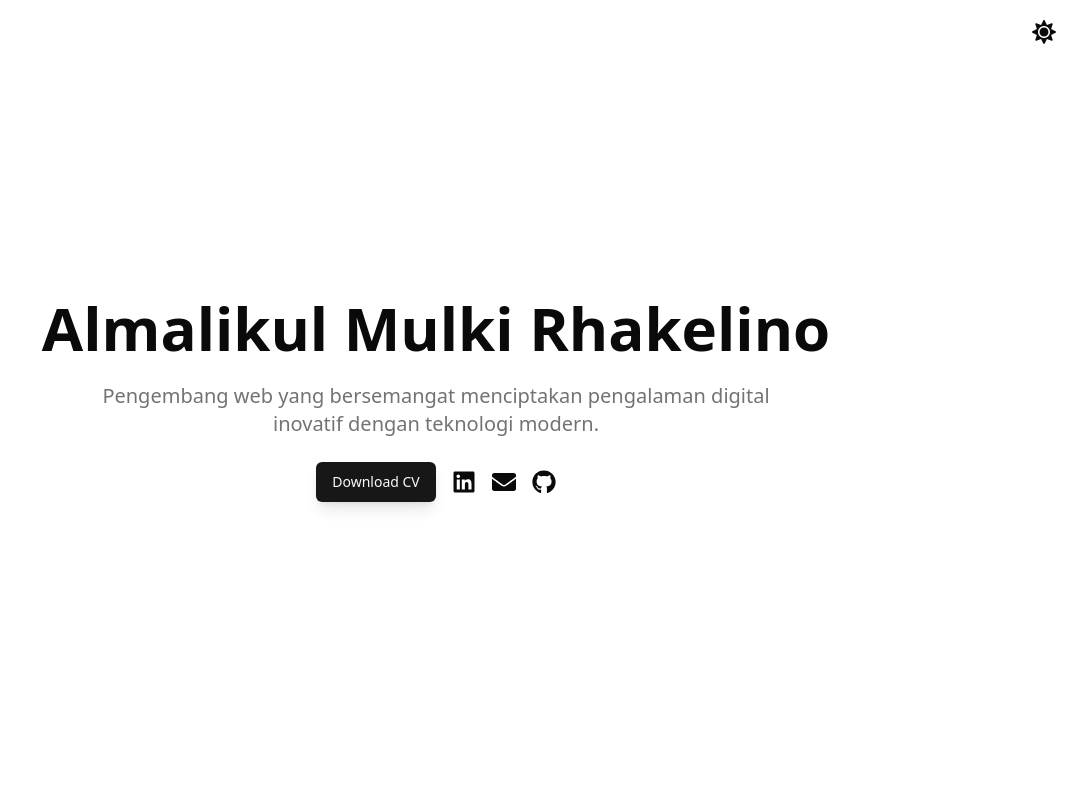
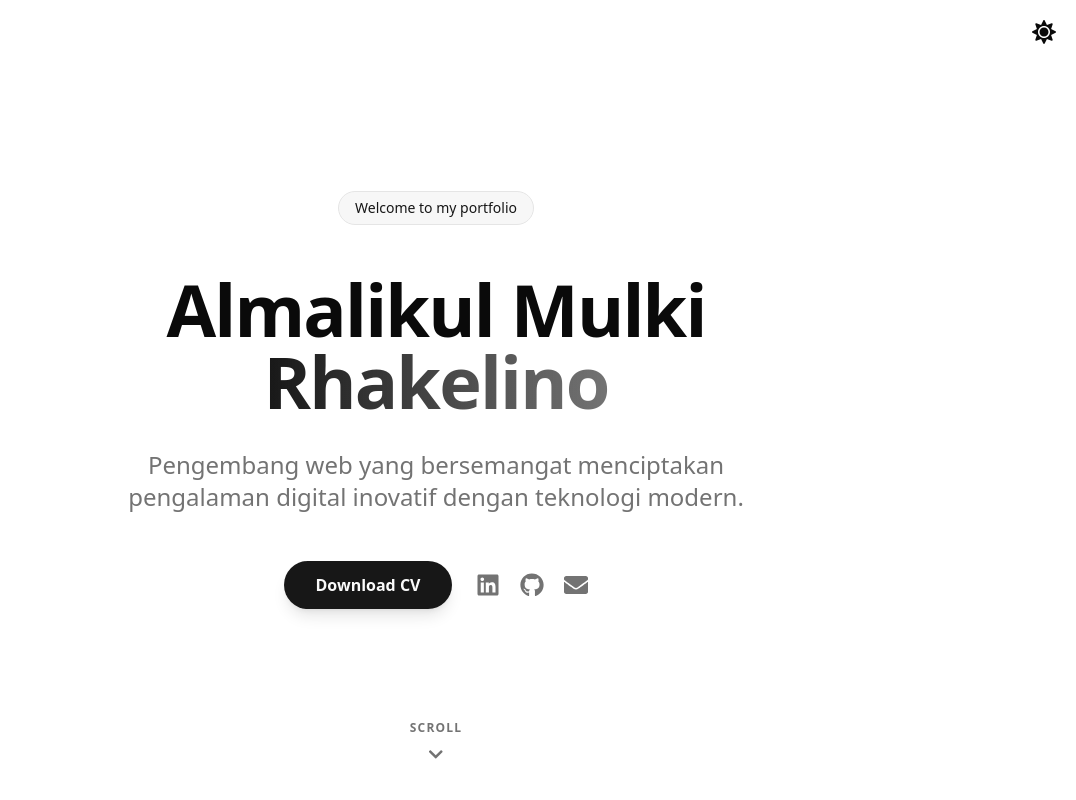
Before and after one commit to Rhakelino/portfolio, a React (Vite) app: page / in a window 1280 px wide. Shown: the top 800 px of the page, without its empty margins (204-1280 px from the left). Built offline with nearby package versions, Linux system fonts and the light colour scheme; no server answers; the database is empty.

Commit message:
fix width image and add animation on scroll

```diff
--- a/src/components/Header.jsx
+++ b/src/components/Header.jsx
@@ -1,103 +1,132 @@
 import { motion } from "framer-motion";
-import { FaLinkedin, FaEnvelope, FaGithub } from "react-icons/fa";
+import { FaLinkedin, FaEnvelope, FaGithub, FaChevronDown } from "react-icons/fa";
 
-const HeaderParticles = () => {
+const Header = () => {
   const containerVariants = {
     hidden: { opacity: 0 },
     visible: {
       opacity: 1,
       transition: {
-        delayChildren: 0,
-        staggerChildren: 0
+        delayChildren: 0.2,
+        staggerChildren: 0.15
       }
     }
   };
 
   const itemVariants = {
-    hidden: { y: 20, opacity: 0 },
+    hidden: { y: 30, opacity: 0 },
     visible: {
       y: 0,
       opacity: 1,
       transition: {
-        duration: 0.5,
-        ease: "easeOut"
+        duration: 0.8,
+        ease: [0.6, -0.05, 0.01, 0.99]
       }
     }
   };
 
   return (
-    <div className="relative min-h-screen overflow-hidden">
+    <div className="relative min-h-[100svh] flex flex-col items-center justify-center overflow-hidden">
+      {/* Background decoration */}
+      <motion.div
+        animate={{
+          scale: [1, 1.1, 1],
+          opacity: [0.2, 0.3, 0.2],
+        }}
+        transition={{
+          duration: 8,
+          repeat: Infinity,
+          ease: "easeInOut",
+        }}
+        className="absolute w-[300px] h-[300px] md:w-[500px] md:h-[500px] bg-primary/20 rounded-full blur-[100px] -z-10"
+      />
+
       <motion.div
         initial="hidden"
         animate="visible"
         variants={containerVariants}
-        className="relative z-10 min-h-screen flex items-center justify-center"
+        className="relative z-10 w-full max-w-4xl px-4 text-center space-y-8"
       >
-        <div className="text-center space-y-6">
+        <motion.div variants={itemVariants}>
+          <span className="inline-block px-4 py-1.5 rounded-full bg-secondary/80 text-secondary-foreground text-sm font-medium mb-4 backdrop-blur-sm border border-border">
+            Welcome to my portfolio
+          </span>
+        </motion.div>
+
         <motion.h1
           variants={itemVariants}
-            className="text-5xl md:text-6xl font-extrabold text-foreground"
+          className="text-5xl md:text-7xl font-extrabold text-foreground tracking-tight px-2"
         >
-            Almalikul Mulki Rhakelino
+          Almalikul Mulki <span className="text-transparent bg-clip-text bg-gradient-to-r from-primary to-primary/60">Rhakelino</span>
         </motion.h1>
 
         <motion.p
           variants={itemVariants}
-            className="text-xl text-muted-foreground max-w-2xl mx-auto"
+          className="text-xl md:text-2xl text-muted-foreground max-w-2xl mx-auto leading-relaxed px-4"
         >
           Pengembang web yang bersemangat menciptakan pengalaman digital inovatif dengan teknologi modern.
         </motion.p>
 
         <motion.div
           variants={itemVariants}
-            className="flex justify-center gap-4"
+          className="flex flex-col sm:flex-row justify-center items-center gap-6 pt-4"
         >
           <motion.a
             href="/files/CV_ALMALIKUL_RHAKELINO_2025.pdf"
             download
             whileHover={{ scale: 1.05 }}
             whileTap={{ scale: 0.95 }}
-              className="inline-flex items-center justify-center rounded-md text-sm font-medium ring-offset-background transition-colors focus-visible:outline-none focus-visible:ring-2 focus-visible:ring-ring focus-visible:ring-offset-2 bg-primary text-primary-foreground hover:bg-primary/90 h-10 px-4 py-2 shadow-lg"
+            className="inline-flex items-center justify-center rounded-full text-base font-semibold transition-all focus-visible:outline-none focus-visible:ring-2 focus-visible:ring-ring focus-visible:ring-offset-2 bg-primary text-primary-foreground hover:bg-primary/90 h-12 px-8 shadow-lg w-full sm:w-auto"
           >
             Download CV
           </motion.a>
 
-            <motion.div
-              variants={itemVariants}
-              className="flex gap-4 items-center"
-            >
+          <div className="flex gap-5 items-center">
             <motion.a
               href="https://www.linkedin.com/in/almalikul-mulki-rhakelino-a91104291/"
               target="_blank"
-                whileHover={{ scale: 1.2, rotate: 5 }}
-                whileTap={{ scale: 0.9 }}
-                className="text-2xl text-foreground hover:text-muted-foreground transition"
+              whileHover={{ y: -5, color: "var(--foreground)" }}
+              className="text-2xl text-muted-foreground hover:text-foreground transition-colors"
             >
               <FaLinkedin />
             </motion.a>
             <motion.a
+              href="https://github.com/Rhakelino"
+              target="_blank"
+              whileHover={{ y: -5, color: "var(--foreground)" }}
+              className="text-2xl text-muted-foreground hover:text-foreground transition-colors"
+            >
+              <FaGithub />
+            </motion.a>
+            <motion.a
               href="mailto:almalikulrhakelino@gmail.com"
-                whileHover={{ scale: 1.2, rotate: -5 }}
-                whileTap={{ scale: 0.9 }}
-                className="text-2xl text-foreground hover:text-muted-foreground transition"
+              whileHover={{ y: -5, color: "var(--foreground)" }}
+              className="text-2xl text-muted-foreground hover:text-foreground transition-colors"
             >
               <FaEnvelope />
             </motion.a>
-              <motion.a
-                href="https://github.com/Rhakelino"
-                target="_blank"
-                whileHover={{ scale: 1.2, rotate: 5 }}
-                whileTap={{ scale: 0.9 }}
-                className="text-2xl text-foreground hover:text-muted-foreground transition"
-              >
-                <FaGithub />
-              </motion.a>
+          </div>
         </motion.div>
       </motion.div>
-        </div>
+
+      {/* Scroll indicator */}
+      <motion.div
+        initial={{ opacity: 0 }}
+        animate={{ opacity: 1 }}
+        transition={{ delay: 1.5, duration: 1 }}
+        className="absolute bottom-10 left-1/2 -translate-x-1/2 flex flex-col items-center gap-2 cursor-pointer"
+        onClick={() => window.scrollBy({ top: window.innerHeight, behavior: 'smooth' })}
+      >
+        <span className="text-xs font-semibold text-muted-foreground uppercase tracking-widest">Scroll</span>
+        <motion.div
+          animate={{ y: [0, 8, 0] }}
+          transition={{ duration: 1.5, repeat: Infinity, ease: "easeInOut" }}
+        >
+          <FaChevronDown className="text-muted-foreground" />
+        </motion.div>
       </motion.div>
     </div>
   );
 };
 
-export default HeaderParticles;
+export default Header;
--- a/src/components/ProjectSection.jsx
+++ b/src/components/ProjectSection.jsx
@@ -123,10 +123,16 @@ const ProjectSection = () => {
   }
 
   return (
-    <section className="py-16">
-      <h2 className="text-4xl py-2 font-bold text-center mb-12 text-foreground">
+    <section className="py-16" id="projects">
+      <motion.h2
+        initial={{ opacity: 0, y: 20 }}
+        whileInView={{ opacity: 1, y: 0 }}
+        viewport={{ once: true }}
+        transition={{ duration: 0.5 }}
+        className="text-4xl py-2 font-bold text-center mb-12 text-foreground"
+      >
         My Projects
-      </h2>
+      </motion.h2>
 
       {projects.length === 0 ? (
         <div className="text-center text-muted-foreground">
@@ -134,16 +140,36 @@ const ProjectSection = () => {
         </div>
       ) : (
         <>
-          <div className="grid md:grid-cols-2 lg:grid-cols-3 gap-8">
+          <motion.div
+            initial="hidden"
+            whileInView="visible"
+            viewport={{ once: true, margin: "-50px" }}
+            variants={{
+              hidden: { opacity: 0 },
+              visible: {
+                opacity: 1,
+                transition: { staggerChildren: 0.15 }
+              }
+            }}
+            className="grid md:grid-cols-2 lg:grid-cols-3 gap-8"
+          >
             {projects.map((project) => (
-              <div
+              <motion.div
                 key={project.id}
+                variants={{
+                  hidden: { opacity: 0, y: 50 },
+                  visible: {
+                    opacity: 1,
+                    y: 0,
+                    transition: { duration: 0.5, ease: "easeOut" }
+                  }
+                }}
                 className="bg-card rounded-xl shadow-lg border border-border overflow-hidden transition-all duration-200 hover:scale-105 flex flex-col h-full"
               >
                 <img
                   src={project.image}
                   alt={project.title}
-                  className="w-full h-48 object-cover"
+                  className="w-full md:h-72 h-fit object-cover object-top"
                 />
                 <div className="p-6 flex flex-col flex-grow">
                   <h3 className="text-xl font-bold mb-2 text-card-foreground line-clamp-2 min-h-[3.5rem]">{project.title}</h3>
@@ -179,9 +205,9 @@ const ProjectSection = () => {
                     </a>
                   </div>
                 </div>
-              </div>
+              </motion.div>
             ))}
-          </div>
+          </motion.div>
 
           {/* Pagination */}
           {totalPages > 1 && (
--- a/src/index.css
+++ b/src/index.css
@@ -50,6 +50,9 @@
 }
 
 @layer base {
+  html {
+    scroll-behavior: smooth;
+  }
   * {
     @apply border-border;
   }
```
Lines whose indentation alone changed are shown as unchanged.
